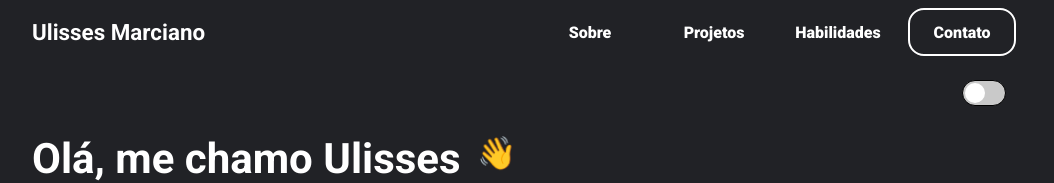
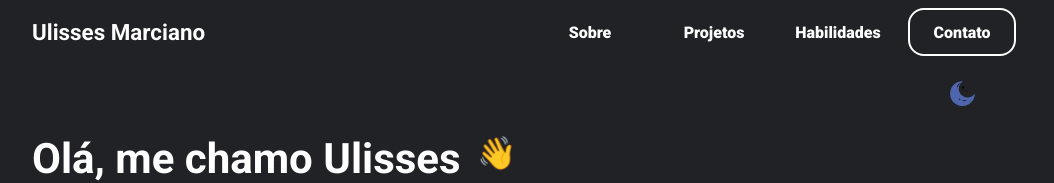
Before and after one commit to ulissesmarciano/portfolio-ulisses, a React (Create React App) app: page / in a window 1280 px wide. Shown: the top 183 px of the page, without its empty margins (112-1166 px from the left). Built offline with nearby package versions, Linux system fonts and the light colour scheme.

Commit message:
Atualização: Troca de componente toggle para o componente sun/moon

```diff
--- a/src/components/Header/index.jsx
+++ b/src/components/Header/index.jsx
@@ -2,9 +2,9 @@ import React, { useState } from 'react';
 import { Container } from './styles';
 import LinkItem from '../LinkItem';
 import useWindowSize from '../../hooks/useWindowSize';
-import DarkModeToggle from '../DarkModeToggle';
+import SunMoonToggle from '../SunMoonToggle';
 
-const Header = ({ id, toggleTheme }) => {
+const Header = ({ id, toggleTheme, isSun }) => {
   const [sidebar, setSidebar] = useState(false);
   const { width } = useWindowSize();
   const showSidebar = () => setSidebar(!sidebar);
@@ -70,7 +70,10 @@ const Header = ({ id, toggleTheme }) => {
                 variant="headerSecondaryLink"
                 onClick={handleLinkClick}
               />
-              <DarkModeToggle toggleTheme={toggleTheme} />
+              <SunMoonToggle
+                toggleTheme={toggleTheme}
+                isSun={isSun}
+              />
             </li>
           </ul>
         </nav>
```
